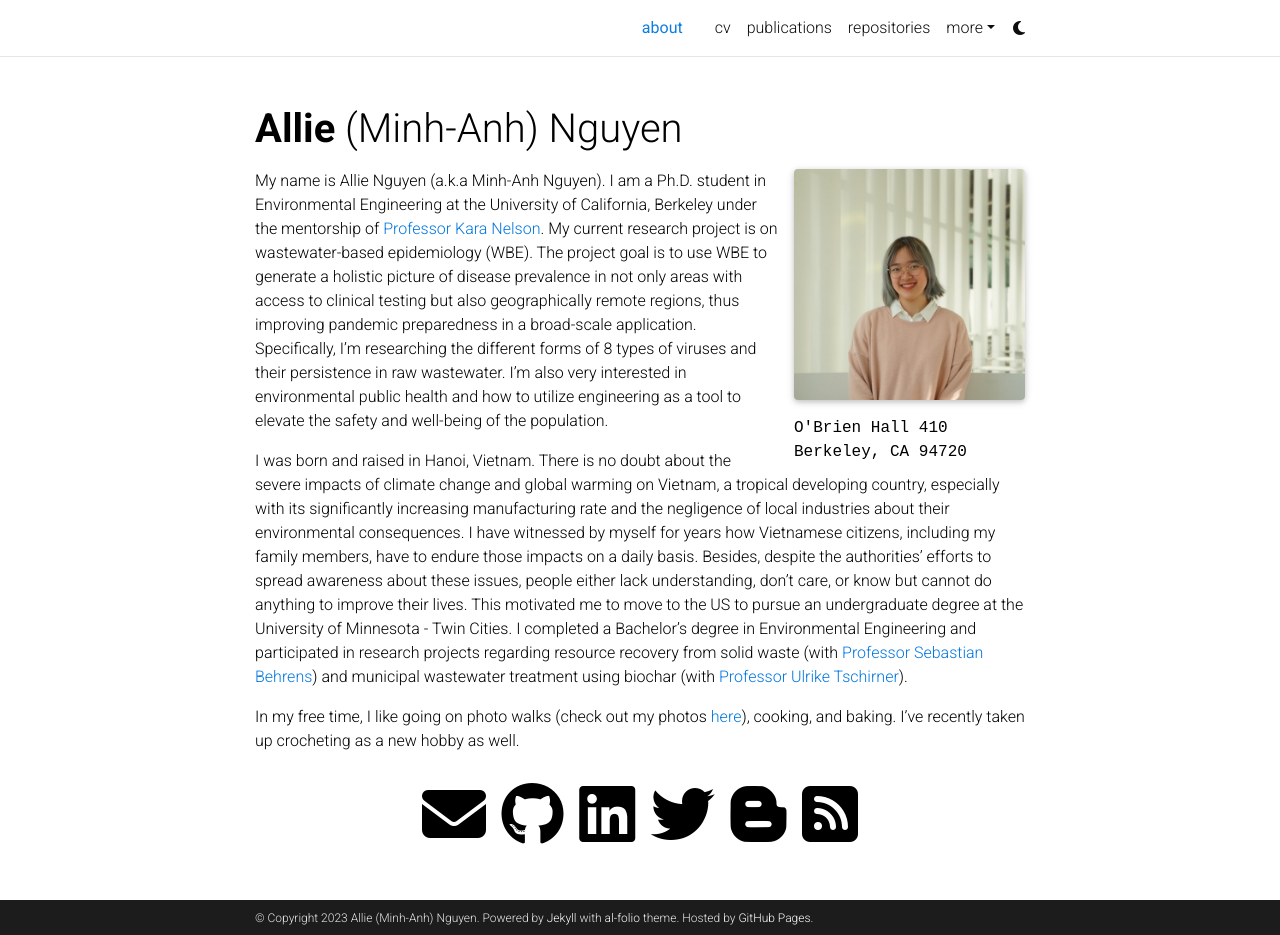
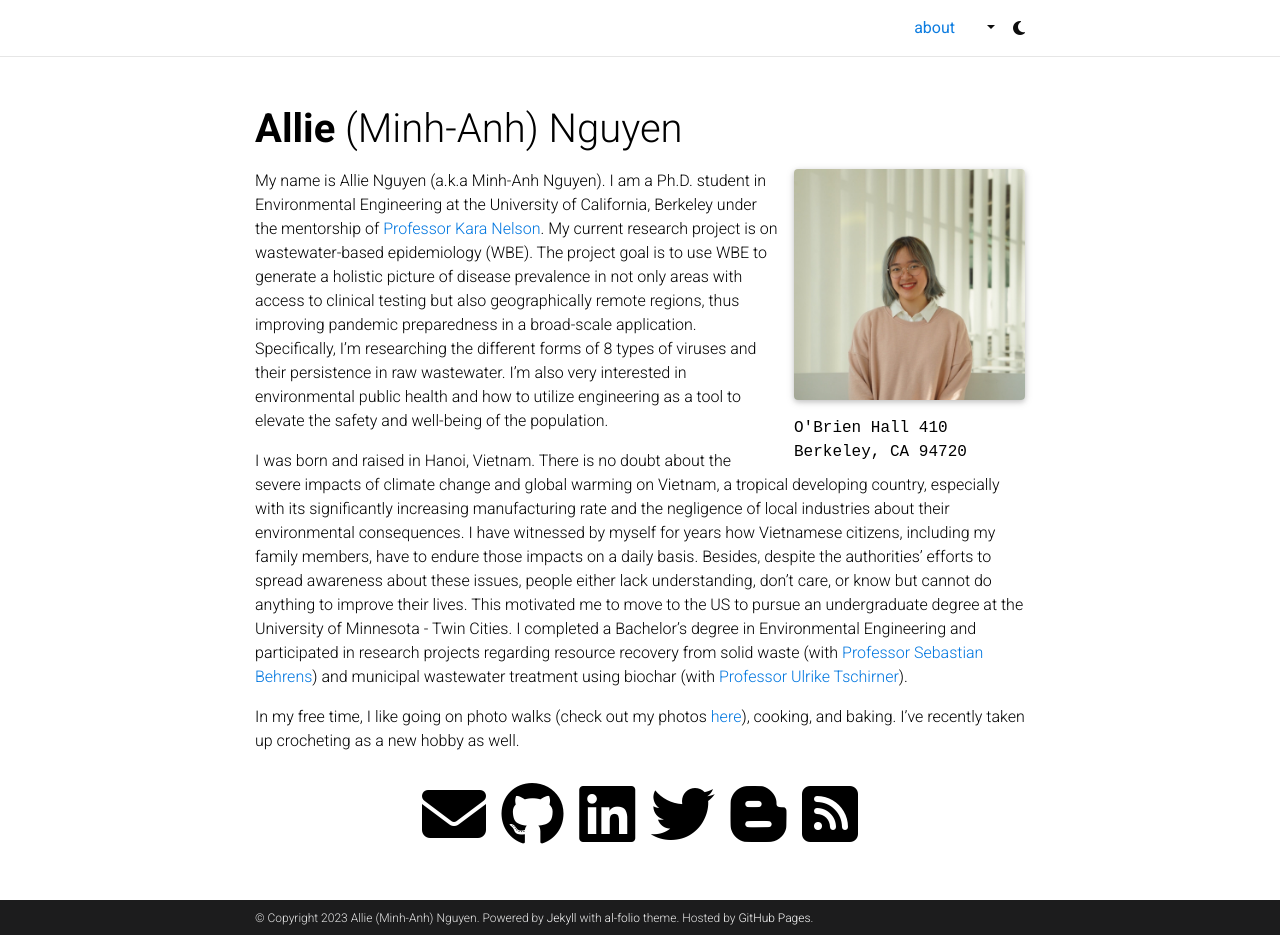
Before and after one commit to alliemnguyen/alliemnguyen.github.io, a Jekyll site: the page built from _pages/about.md, in a window 1280 px wide and 935 px high. Built offline with Jekyll 4.4.1, drawn with Linux system fonts in a browser that asks for light colours; comment, search, counter and statistics services are not loaded; a style sheet for code colours, icons or effects is not loaded.

Commit message:
Update header.html

```diff
--- a/_includes/header.html
+++ b/_includes/header.html
@@ -51,7 +51,7 @@
                 </a>
               </li>
 
-              <!-- cv -->
+             <!-- cv -->
              <li class="nav-item {% if page.permalink == '/' %}active{% endif %}">
                 <a class="nav-link" href="{{ '/cv/' | relative_url }}">{{ site.cv_nav_title }}
                   {%- if page.url contains 'CV' -%}
@@ -60,7 +60,16 @@
                 </a>
               </li>
 
-              <!-- Other pages -->
+              <!-- 'more' submenu -->
+              <li class="nav-item dropdown {% if page.title == p.title %}active{% endif %}">
+                <a class="nav-link dropdown-toggle" href="#" id="navbarDropdown" role="button" data-toggle="dropdown" aria-haspopup="true" aria-expanded="false">{{ p.title }}
+                  {%- if page.title contains 'more' -%}
+                  <span class="sr-only">(current)</span>
+                  {%- endif -%}
+                </a>
+
+
+             <!-- Other pages
               {%- assign sorted_pages = site.pages | sort: "nav_order" -%}
               {%- for p in sorted_pages -%}
               {%- if p.nav and p.autogen == nil -%}
```
